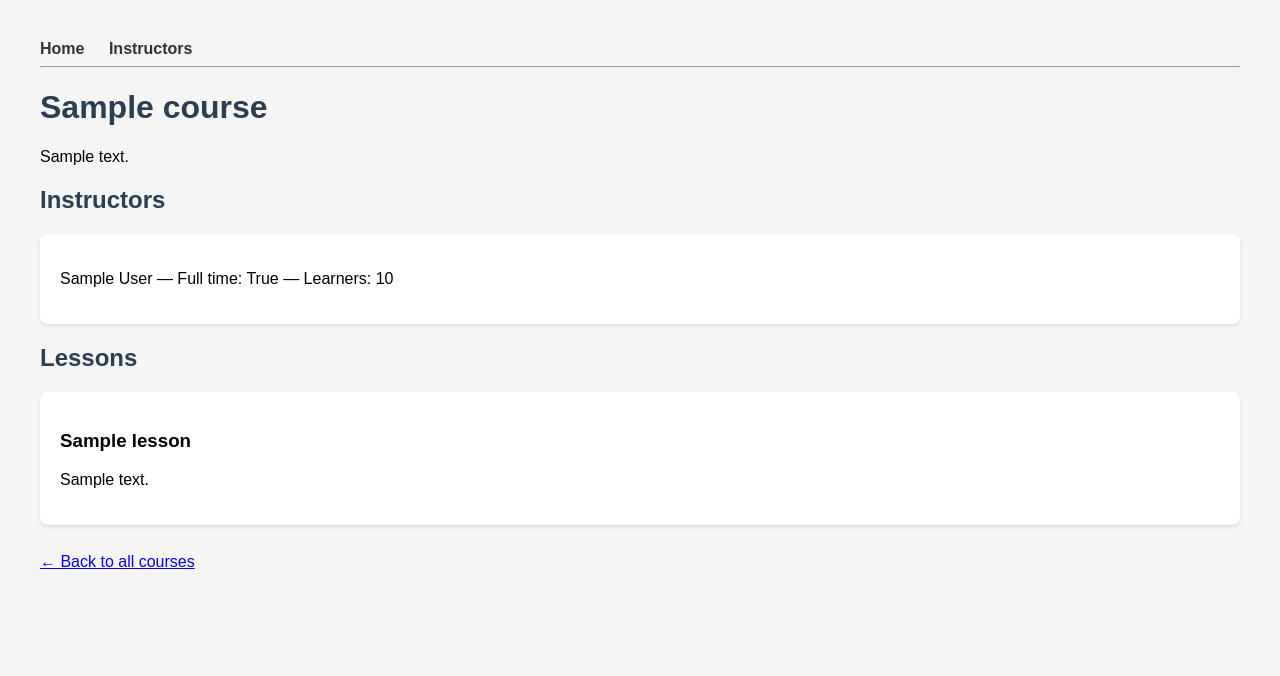
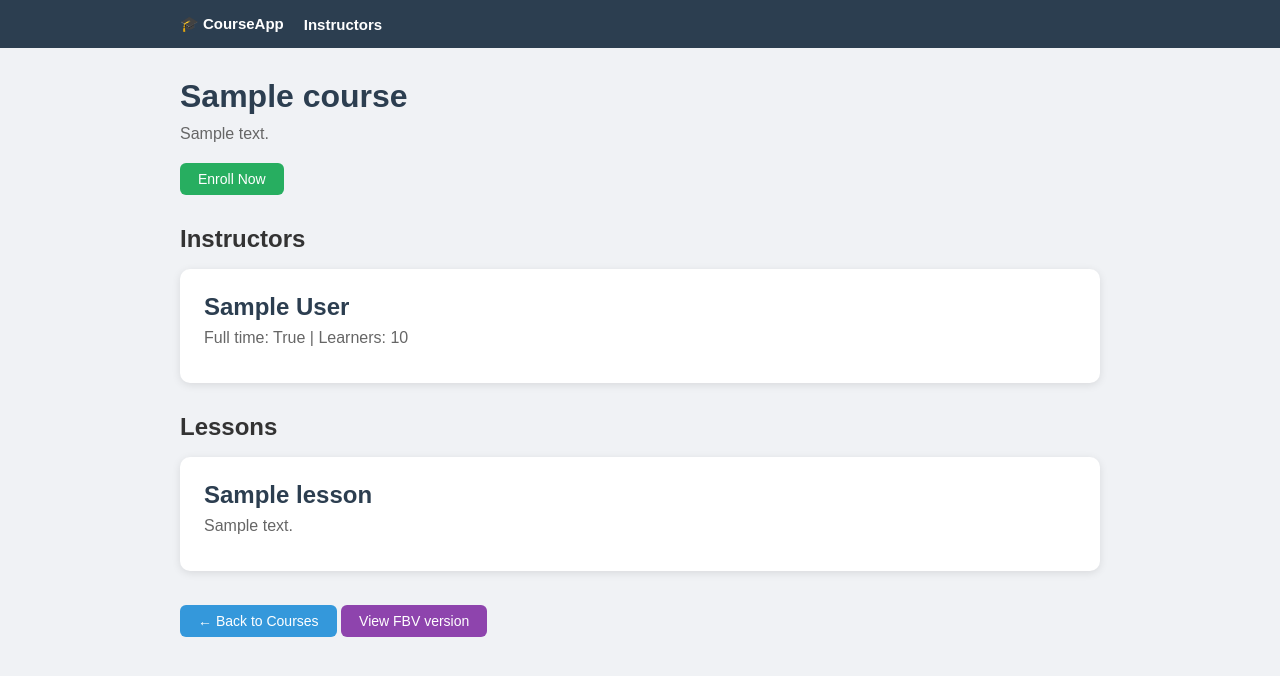
Before and after one commit to akshat-tahalani/djnago-crud-model, a Django app: page /course/1/ in a window 1280 px wide. Shown: the top 676 px of the page. Run offline with Django 5.2, Linux system fonts and the light colour scheme; tables that the repository leaves empty hold one stand-in row (values such as "Sample post").

Commit message:
added the difference between fbv and cbv

```diff
--- a/crud/templates/crud/base.html
+++ b/crud/templates/crud/base.html
@@ -3,20 +3,82 @@
 <head>
     <title>Course App</title>
     <style>
-        body { font-family: Arial, sans-serif; margin: 40px; background: #f5f5f5; }
-        nav a { margin-right: 20px; text-decoration: none; color: #333; font-weight: bold; }
-        .card { background: white; padding: 20px; margin: 10px 0; border-radius: 8px; box-shadow: 0 2px 4px rgba(0,0,0,0.1); }
-        h1, h2 { color: #2c3e50; }
+        * { box-sizing: border-box; margin: 0; padding: 0; }
+
+        body {
+            font-family: Arial, sans-serif;
+            background: #f0f2f5;
+            color: #333;
+        }
+
+        /* NAVBAR */
+        nav {
+            background: #2c3e50;
+            padding: 15px 0;
+        }
+        nav .container {
+            display: flex;
+            gap: 20px;
+            align-items: center;
+        }
+        nav a {
+            color: white;
+            text-decoration: none;
+            font-weight: bold;
+            font-size: 15px;
+        }
+        nav a:hover { color: #3498db; }
+
+        /* CONTAINER CLASS — centers content, fixed max width */
+        .container {
+            max-width: 960px;
+            margin: 0 auto;
+            padding: 0 20px;
+        }
+
+        /* CARD CLASS — styled box for presenting content */
+        .card {
+            background: white;
+            border-radius: 10px;
+            box-shadow: 0 2px 8px rgba(0,0,0,0.1);
+            padding: 24px;
+            margin: 16px 0;
+            transition: transform 0.2s;
+        }
+        .card:hover { transform: translateY(-2px); }
+        .card h2 { color: #2c3e50; margin-bottom: 8px; }
+        .card p  { color: #666; margin-bottom: 12px; }
+
+        /* BUTTON */
+        .btn {
+            display: inline-block;
+            padding: 8px 18px;
+            background: #3498db;
+            color: white;
+            border-radius: 6px;
+            text-decoration: none;
+            font-size: 14px;
+            border: none;
+            cursor: pointer;
+        }
+        .btn:hover { background: #2980b9; }
+        .btn-green { background: #27ae60; }
+        .btn-green:hover { background: #219150; }
+
+        h1 { margin: 30px 0 10px; color: #2c3e50; }
     </style>
 </head>
 <body>
     <nav>
-        <a href="/">Home</a>
-        <a href="/instructors/">Instructors</a>
+        <div class="container">
+            <a href="/">🎓 CourseApp</a>
+            <a href="/instructors/">Instructors</a>
+        </div>
     </nav>
-    <hr>
-    <!-- block content is a placeholder — child templates fill this in -->
-    {% block content %}
-    {% endblock %}
+
+    <div class="container">
+        {% block content %}
+        {% endblock %}
+    </div>
 </body>
 </html>
--- a/crud/templates/crud/course_detail.html
+++ b/crud/templates/crud/course_detail.html
@@ -2,24 +2,28 @@
 
 {% block content %}
 <h1>{{ course.name }}</h1>
-<p>{{ course.description }}</p>
+<p style="color:#666; margin-bottom:20px;">{{ course.description }}</p>
 
-<h2>Instructors</h2>
+<!-- EnrollView handles this POST request -->
+<form method="post" action="{% url 'enroll' course.id %}">
+    {% csrf_token %}
+    <button type="submit" class="btn btn-green">Enroll Now</button>
+</form>
+
+<h2 style="margin-top:30px;">Instructors</h2>
 {% for instructor in instructors %}
 <div class="card">
-    <p>{{ instructor.first_name }} {{ instructor.last_name }}
-       — Full time: {{ instructor.full_time }}
-       — Learners: {{ instructor.total_learners }}
-    </p>
+    <h2>{{ instructor.first_name }} {{ instructor.last_name }}</h2>
+    <p>Full time: {{ instructor.full_time }} | Learners: {{ instructor.total_learners }}</p>
 </div>
 {% empty %}
     <p>No instructors assigned.</p>
 {% endfor %}
 
-<h2>Lessons</h2>
+<h2 style="margin-top:30px;">Lessons</h2>
 {% for lesson in lessons %}
 <div class="card">
-    <h3>{{ lesson.title }}</h3>
+    <h2>{{ lesson.title }}</h2>
     <p>{{ lesson.content }}</p>
 </div>
 {% empty %}
@@ -27,5 +31,10 @@
 {% endfor %}
 
 <br>
-<a href="/">← Back to all courses</a>
+<a href="/" class="btn">← Back to Courses</a>
+
+<!-- Link to the FBV version of the same page for comparison -->
+<a href="{% url 'course_detail_fbv' course.id %}" class="btn" style="background:#8e44ad;">
+    View FBV version
+</a>
 {% endblock %}
--- a/crud/templates/crud/index.html
+++ b/crud/templates/crud/index.html
@@ -3,15 +3,14 @@
 {% block content %}
 <h1>All Courses</h1>
 
-<!-- Loop through every course passed from the view -->
 {% for course in courses %}
 <div class="card">
     <h2>{{ course.name }}</h2>
     <p>{{ course.description }}</p>
-    <a href="/course/{{ course.id }}/">View Details →</a>
+    <a href="/course/{{ course.id }}/" class="btn">View Course →</a>
 </div>
 {% empty %}
-    <p>No courses found. Add some from the admin panel.</p>
+    <p>No courses yet. Add some from the admin panel.</p>
 {% endfor %}
 
 {% endblock %}
--- a/crud/templates/crud/instructors.html
+++ b/crud/templates/crud/instructors.html
@@ -7,7 +7,7 @@
 <div class="card">
     <h2>{{ instructor.first_name }} {{ instructor.last_name }}</h2>
     <p>Full time: {{ instructor.full_time }}</p>
-    <p>Total learners: {{ instructor.total_learners }}</p>
+    <p>Total Learners: {{ instructor.total_learners }}</p>
 </div>
 {% empty %}
     <p>No instructors found.</p>
--- a/crud/urls.py
+++ b/crud/urls.py
@@ -1,9 +1,19 @@
 from django.urls import path
 from . import views
 
-# Each path() maps a URL pattern to a view function
 urlpatterns = [
-    path('', views.index, name='index'),                              # /
-    path('instructors/', views.instructor_list, name='instructors'),  # /instructors/
-    path('course/<int:course_id>/', views.course_detail, name='course_detail'),  # /course/1/
+    # Generic ListView
+    path('', views.CourseListView.as_view(), name='index'),
+
+    # Generic ListView
+    path('instructors/', views.InstructorListView.as_view(), name='instructors'),
+
+    # Generic DetailView — uses 'pk' by default to fetch the object
+    path('course/<int:pk>/', views.CourseDetailView.as_view(), name='course_detail'),
+
+    # Class Based View — handles GET and POST separately
+    path('course/<int:course_id>/enroll/', views.EnrollView.as_view(), name='enroll'),
+
+    # Function Based View — same result, different approach
+    path('course/<int:course_id>/detail-fbv/', views.course_detail_fbv, name='course_detail_fbv'),
 ]
--- a/crud/views.py
+++ b/crud/views.py
@@ -1,32 +1,85 @@
-from django.shortcuts import render
-from django.http import HttpResponse
-from .models import User, Instructor, Course, Lesson
+from django.shortcuts import render, get_object_or_404
+from django.http import HttpResponse, HttpResponseRedirect
+from django.urls import reverse
+from django.views import View
+from django.views import generic
+from .models import Course, Instructor, Lesson
 
-# View for homepage
-def index(request):
-    # Fetch all courses from the database
-    courses = Course.objects.all()
-    # Pass data to the template via context dictionary
-    context = {'courses': courses}
-    return render(request, 'crud/index.html', context)
 
-# View for a single course detail
-def course_detail(request, course_id):
-    # get() fetches exactly one course by its id
-    course = Course.objects.get(id=course_id)
-    # Fetch all lessons belonging to this course — backward relationship
+# ════════════════════════════════════════════════════════════════
+# GENERIC VIEWS — least code, most built-in behaviour
+# Django automatically fetches all objects and passes to template
+# ════════════════════════════════════════════════════════════════
+
+class CourseListView(generic.ListView):
+    model = Course
+    template_name = 'crud/index.html'
+    context_object_name = 'courses'
+    # you can also override the queryset to add filtering/ordering
+    def get_queryset(self):
+        # return all courses ordered by name
+        return Course.objects.all().order_by('name')
+
+
+class InstructorListView(generic.ListView):
+    model = Instructor
+    template_name = 'crud/instructors.html'
+    context_object_name = 'instructors'
+
+
+class CourseDetailView(generic.DetailView):
+    model = Course
+    template_name = 'crud/course_detail.html'
+    # DetailView automatically fetches a single object by pk or slug
+    # passes it to template as 'object' or lowercase model name 'course'
+
+    # override get_context_data to add extra data to template
+    def get_context_data(self, **kwargs):
+        # get the default context first
+        context = super().get_context_data(**kwargs)
+        # add lessons and instructors on top of it
+        context['lessons'] = self.object.lesson_set.all()
+        context['instructors'] = self.object.instructors.all()
+        return context
+
+
+# ════════════════════════════════════════════════════════════════
+# CLASS BASED VIEW — manual get/post handling, full control
+# ════════════════════════════════════════════════════════════════
+
+class EnrollView(View):
+    # get() handles GET requests to this URL
+    def get(self, request, course_id):
+        course = get_object_or_404(Course, id=course_id)
+        return render(request, 'crud/enroll.html', {'course': course})
+
+    # post() handles POST requests (form submissions)
+    def post(self, request, course_id):
+        course = get_object_or_404(Course, id=course_id)
+        # enrollment logic goes here in future
+        # after processing, redirect back to course detail
+        return HttpResponseRedirect(reverse('course_detail', args=(course_id,)))
+
+
+# ════════════════════════════════════════════════════════════════
+# FUNCTION BASED VIEW — plain Python function, explicit everything
+# ════════════════════════════════════════════════════════════════
+
+def course_detail_fbv(request, course_id):
+    # manually fetch the course
+    course = get_object_or_404(Course, id=course_id)
     lessons = course.lesson_set.all()
-    # Fetch all instructors teaching this course — Many-To-Many forward
     instructors = course.instructors.all()
+
+    # manually handle GET vs POST inside one function
+    if request.method == 'POST':
+        # handle form submission
+        return HttpResponseRedirect(reverse('course_detail', args=(course_id,)))
+
+    # handle GET — just render the page
     context = {
         'course': course,
         'lessons': lessons,
         'instructors': instructors
     }
     return render(request, 'crud/course_detail.html', context)
-
-# View for all instructors
-def instructor_list(request):
-    instructors = Instructor.objects.all()
-    context = {'instructors': instructors}
-    return render(request, 'crud/instructors.html', context)
```
Also changed, not shown: crud/admin.py (+58 -8 lines), crud/templates/crud/enroll.html (added, +18 -0 lines), debug_view.py (added, +34 -0 lines), seed_data.py (added, +65 -0 lines), test_docker.py (added, +18 -0 lines).
